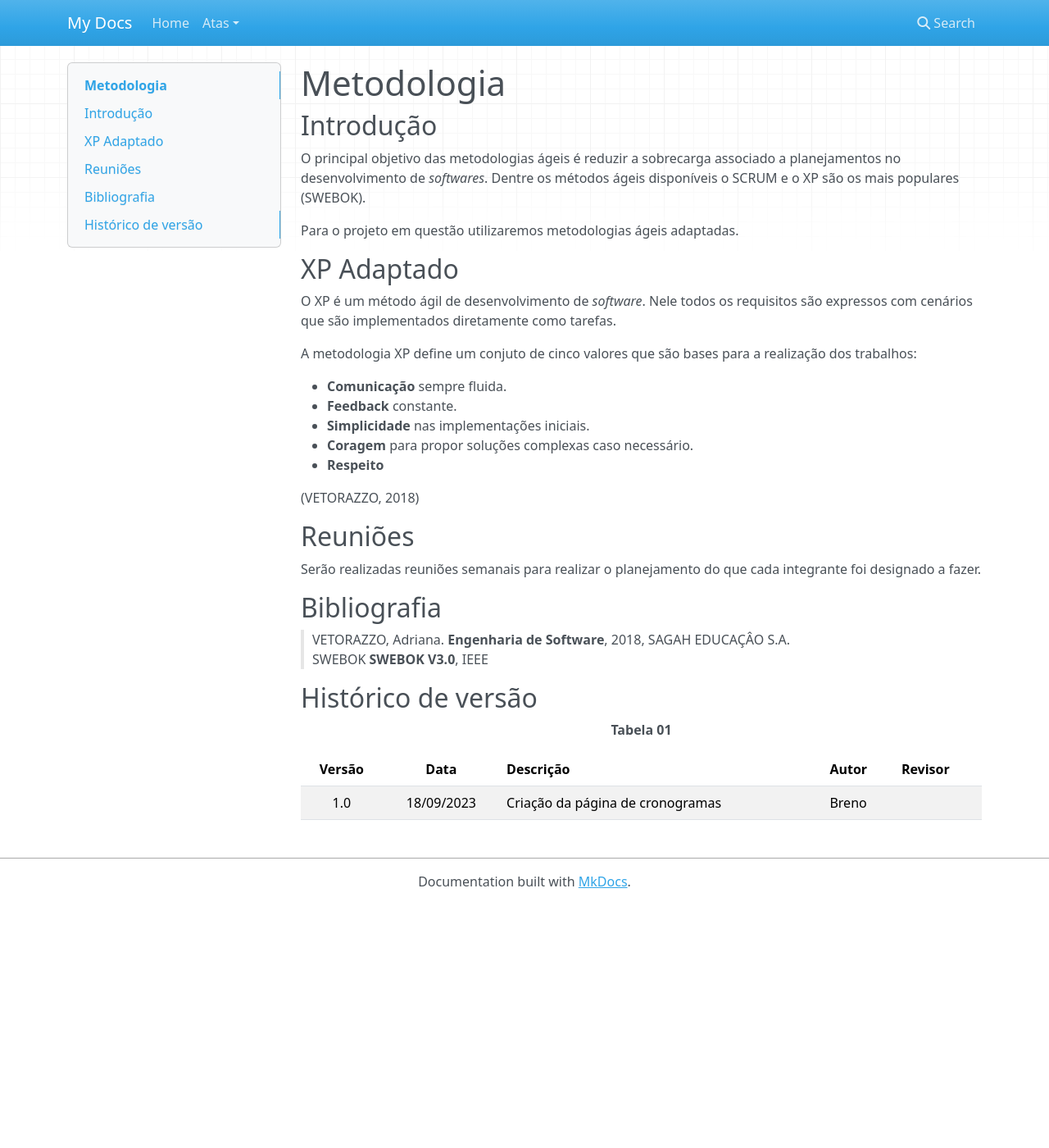
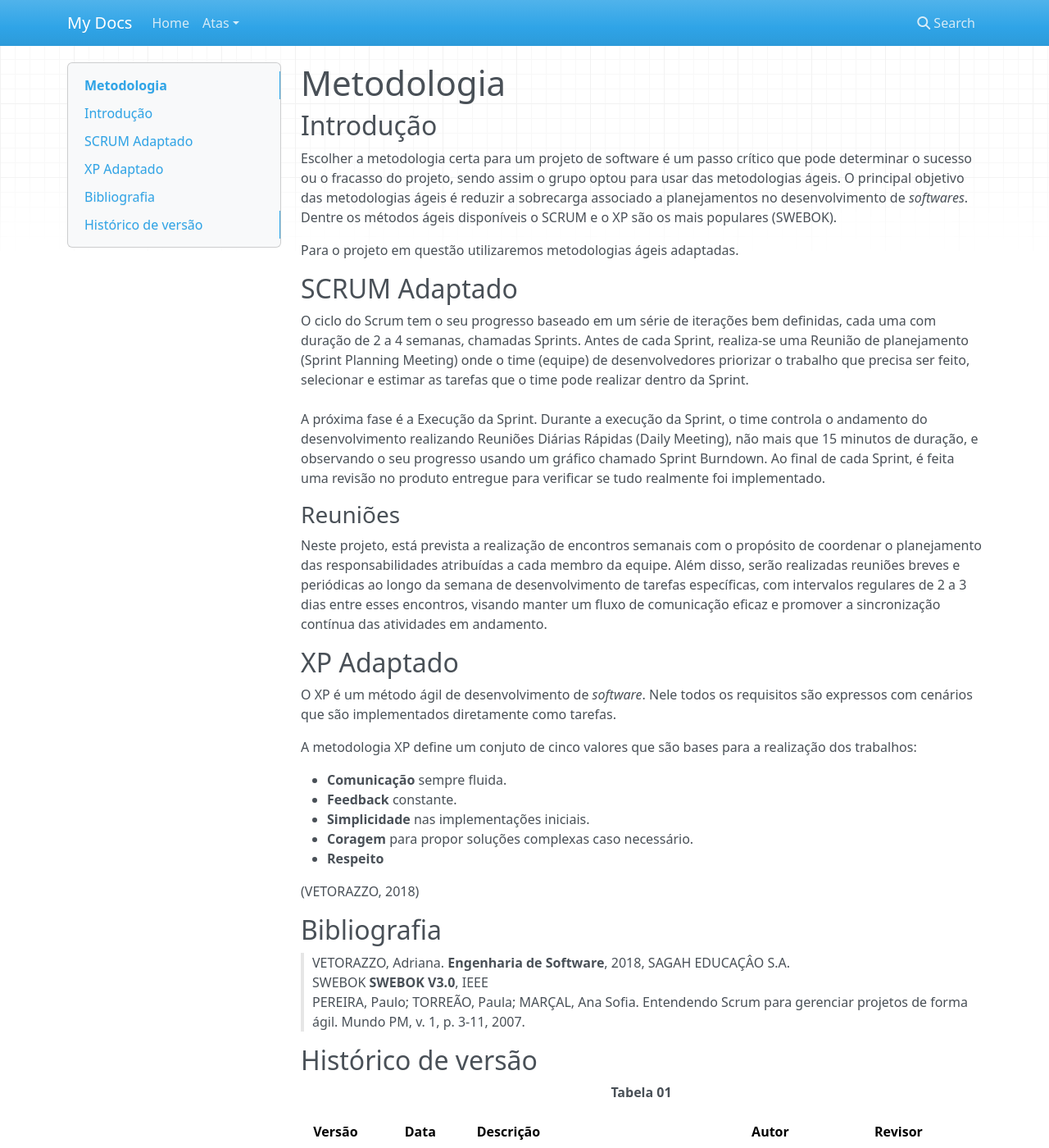
Before and after one commit to Requisitos-de-Software/2023.2-Carteira_Digital_de_Transito, an MkDocs documentation site: the page built from docs/planejamento/metodologia.md, in a window 1280 px wide and 1400 px high. Shown: the whole window at 82% size. Built offline with MkDocs 1.6.1, drawn with Linux system fonts in a browser that asks for light colours; nearby versions of some CDN libraries; some of the changed text lies outside the part shown.

Commit message:
Update metodologia.md

```diff
--- a/docs/planejamento/metodologia.md
+++ b/docs/planejamento/metodologia.md
@@ -2,12 +2,30 @@
 
 ## Introdução
 
-O principal objetivo das metodologias ágeis é reduzir a sobrecarga
+Escolher a metodologia certa para um projeto de software é um passo crítico que pode determinar o sucesso ou o fracasso do projeto, sendo assim o grupo optou para usar das metodologias ágeis. O principal objetivo das metodologias ágeis é reduzir a sobrecarga
 associado a planejamentos no desenvolvimento de *softwares*.
 Dentre os métodos ágeis disponíveis o SCRUM e o XP são os mais populares
 (SWEBOK).
 
 Para o projeto em questão utilizaremos metodologias ágeis adaptadas.
+## SCRUM Adaptado
+
+O ciclo do Scrum tem o seu progresso baseado em um série de iterações bem
+definidas, cada uma com duração de 2 a 4 semanas, chamadas Sprints. Antes de cada
+Sprint, realiza-se uma Reunião de planejamento (Sprint Planning Meeting)
+onde o time (equipe) de desenvolvedores priorizar o trabalho que precisa ser feito,
+selecionar e estimar as tarefas que o time pode realizar dentro da Sprint.
+<br><br>
+A próxima fase é a Execução da Sprint. Durante a
+execução da Sprint, o time controla o andamento do desenvolvimento realizando
+Reuniões Diárias Rápidas (Daily Meeting), não mais que 15 minutos de duração, e
+observando o seu progresso usando um gráfico chamado Sprint Burndown. Ao final
+de cada Sprint, é feita uma revisão no produto entregue para verificar se tudo realmente foi
+implementado.
+
+### Reuniões
+
+Neste projeto, está prevista a realização de encontros semanais com o propósito de coordenar o planejamento das responsabilidades atribuídas a cada membro da equipe. Além disso, serão realizadas reuniões breves e periódicas ao longo da semana de desenvolvimento de tarefas específicas, com intervalos regulares de 2 a 3 dias entre esses encontros, visando manter um fluxo de comunicação eficaz e promover a sincronização contínua das atividades em andamento.
 
 ## XP Adaptado
 
@@ -24,18 +42,16 @@ A metodologia XP define um conjuto de cinco valores que são bases para a realiz
 
 (VETORAZZO, 2018)
 
-## Reuniões
-
-Serão realizadas reuniões semanais para realizar o planejamento do que cada integrante foi designado a fazer.
 
 ## Bibliografia
 > VETORAZZO, Adriana. **Engenharia de Software**, 2018, SAGAH EDUCAÇÂO S.A. </br>
 > SWEBOK **SWEBOK V3.0**, IEEE <br/>
+> PEREIRA, Paulo; TORREÃO, Paula; MARÇAL, Ana Sofia. Entendendo Scrum para gerenciar projetos de forma ágil. Mundo PM, v. 1, p. 3-11, 2007. </br>
 
 ## Histórico de versão
 
 <p align="center"><b>Tabela 01</b></p>
 
 | Versão| Data      | Descrição | Autor | Revisor       |
-| :-:   | :-:       | :--       | --    | --            |
-| 1.0   |18/09/2023 |Criação da página de cronogramas | Breno | |
+| :-:   | :-----:       | :------       | -------    | -------            |
+| 1.0   |18/09/2023 |   Criação da página de cronogramas   |  [Breno Queiroz](https://github.com/brenob6)| [Mayara Alves](https://github.com/Mayara-tech) |
```
